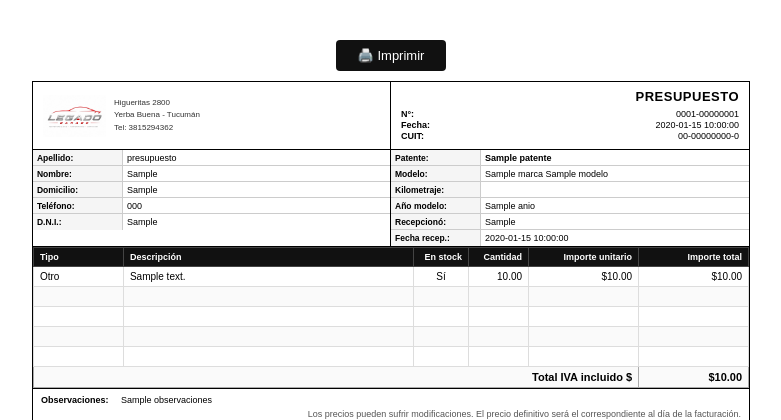
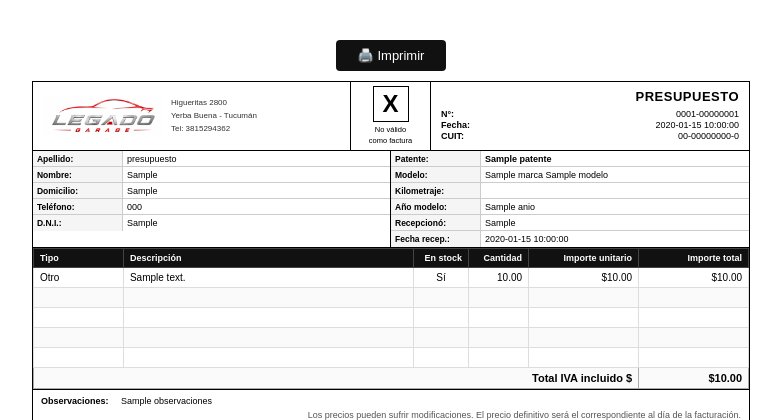
Before and after one commit to GastonEC1/taller, a Flask app: page /presupuestos/1/imprimir in a window 1280 px wide. Shown: the top 420 px of the page, without its empty margins (249-1030 px from the left). Run offline with Flask 3, Linux system fonts and the light colour scheme; a database or web service that is not in the repository returns one stand-in record (values such as "Sample title"); some libraries are stand-ins or nearby versions.

Commit message:
recortar espacio blanco del logo, restaurar columna medio presupuesto

```diff
--- a/templates/orden_print.html
+++ b/templates/orden_print.html
@@ -12,7 +12,8 @@
     .header{display:grid;grid-template-columns:1fr 1fr;border:1px solid #000}
     .h-left{padding:5px 10px;border-right:1px solid #000;display:flex;align-items:center;gap:8px}
     .h-right{padding:7px 10px}
-    .logo-img{height:42px;width:auto;object-fit:contain;flex-shrink:0}
+    .logo-wrap{overflow:hidden;height:38px;flex-shrink:0}
+    .logo-img{height:80px;width:auto;margin-top:-20px;margin-bottom:-22px;display:block}
     .taller-info{font-size:8px;line-height:1.6;color:#333}
     .doc-titulo{font-size:13px;font-weight:bold;margin-bottom:5px;text-align:right;letter-spacing:.5px}
     .doc-row{display:flex;justify-content:space-between;font-size:8.5px;margin-bottom:2px}
@@ -77,7 +78,7 @@
   <!-- ENCABEZADO -->
   <div class="header">
     <div class="h-left">
-      <img src="/static/logo.png" alt="Legado Garage" class="logo-img">
+      <div class="logo-wrap"><img src="/static/logo.png" alt="Legado Garage" class="logo-img"></div>
       <div class="taller-info">
         <div>{{ taller.direccion }}</div>
         <div>{{ taller.ciudad }}</div>
--- a/templates/presupuesto_print.html
+++ b/templates/presupuesto_print.html
@@ -9,10 +9,15 @@
     .page{width:210mm;margin:0 auto;padding:8mm 10mm}
 
     /* ── HEADER ── */
-    .header{display:grid;grid-template-columns:1fr 1fr;border:1px solid #000;margin-bottom:0}
+    .header{display:grid;grid-template-columns:1fr 80px 1fr;border:1px solid #000;margin-bottom:0}
     .h-left{padding:5px 10px;border-right:1px solid #000;display:flex;align-items:center;gap:8px}
+    .h-mid{display:flex;flex-direction:column;align-items:center;justify-content:center;
+           border-right:1px solid #000;padding:4px;text-align:center}
+    .x-box{font-size:24px;font-weight:bold;border:1px solid #000;
+           width:36px;height:36px;display:flex;align-items:center;justify-content:center;margin-bottom:3px}
     .h-right{padding:7px 10px}
-    .logo-img{height:42px;width:auto;object-fit:contain;flex-shrink:0}
+    .logo-wrap{overflow:hidden;height:38px;flex-shrink:0}
+    .logo-img{height:80px;width:auto;margin-top:-20px;margin-bottom:-22px;display:block}
     .taller-info{font-size:8px;line-height:1.6;color:#333}
     .doc-title{font-size:13px;font-weight:bold;text-align:right;margin-bottom:5px;letter-spacing:.5px}
     .doc-row{display:flex;justify-content:space-between;font-size:9px;margin-bottom:1px}
@@ -65,12 +70,16 @@
   <!-- HEADER -->
   <div class="header">
     <div class="h-left">
-      <img src="/static/logo.png" alt="Legado Garage" class="logo-img">
+      <div class="logo-wrap"><img src="/static/logo.png" alt="Legado Garage" class="logo-img"></div>
       <div class="taller-info">
         <div>{{ taller.direccion }}</div>
         <div>{{ taller.ciudad }}</div>
         <div>Tel: {{ taller.telefono }}</div>
       </div>
+    </div>
+    <div class="h-mid">
+      <div class="x-box">X</div>
+      <div style="font-size:7.5px;text-align:center;line-height:1.4">No válido<br>como factura</div>
     </div>
     <div class="h-right">
       <div class="doc-title">PRESUPUESTO</div>
```
